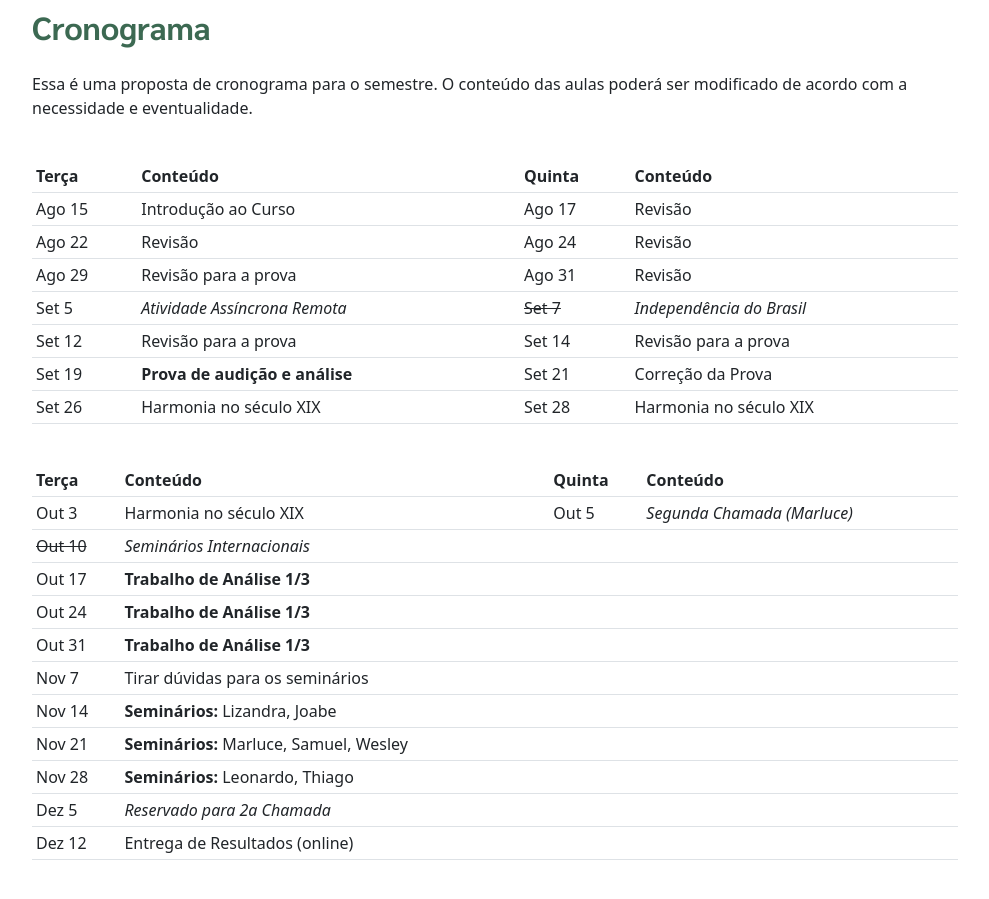
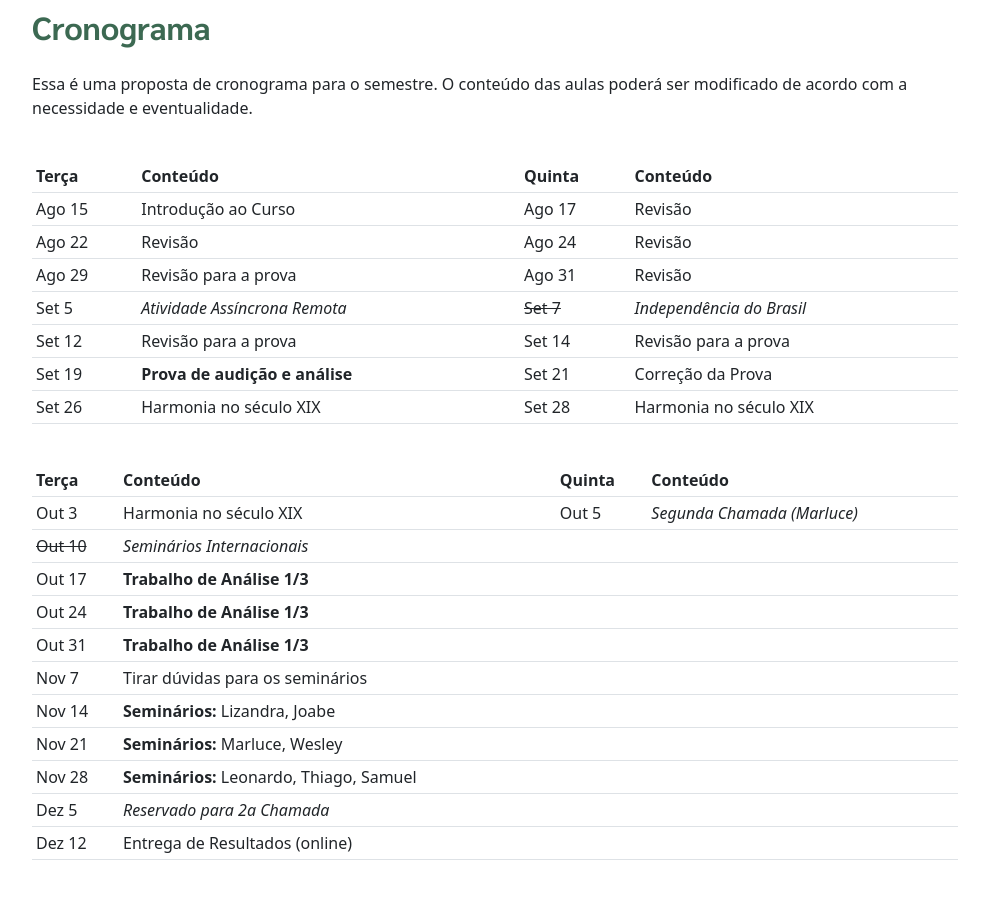
Before and after one commit to pedrokroger/pedrokroger.github.io, a Jekyll site: the page built from pages/musa76-lem8.md, in a window 1280 px wide and 900 px high, scrolled down 2090 px. Shown: the whole window, without its empty margins (50-1039 px from the left). Built offline with Jekyll 4.4.1, drawn with Linux system fonts in a browser that asks for light colours.

Commit message:
Atualiza apresentações

```diff
--- a/pages/musa76-lem8.md
+++ b/pages/musa76-lem8.md
@@ -125,7 +125,7 @@ ser modificado de acordo com a necessidade e eventualidade.
 | Out 31     | **Trabalho de Análise 1/3**               |        |                             |
 | Nov 7      | Tirar dúvidas para os seminários          |        |                             |
 | Nov 14     | **Seminários:** Lizandra, Joabe           |        |                             |
-| Nov 21     | **Seminários:** Marluce, Samuel, Wesley   |        |                             |
-| Nov 28     | **Seminários:** Leonardo, Thiago          |        |                             |
+| Nov 21     | **Seminários:** Marluce, Wesley           |        |                             |
+| Nov 28     | **Seminários:** Leonardo, Thiago, Samuel  |        |                             |
 | Dez 5      | _Reservado para 2a Chamada_               |        |                             |
 | Dez 12     | Entrega de Resultados (online)            |        |                             |
```
